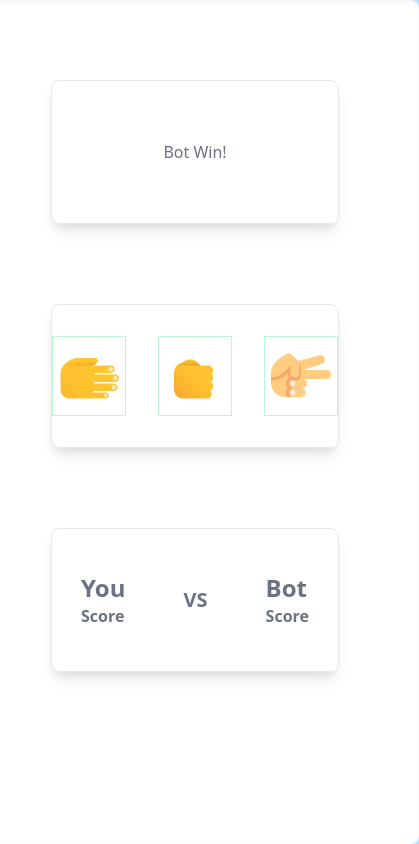
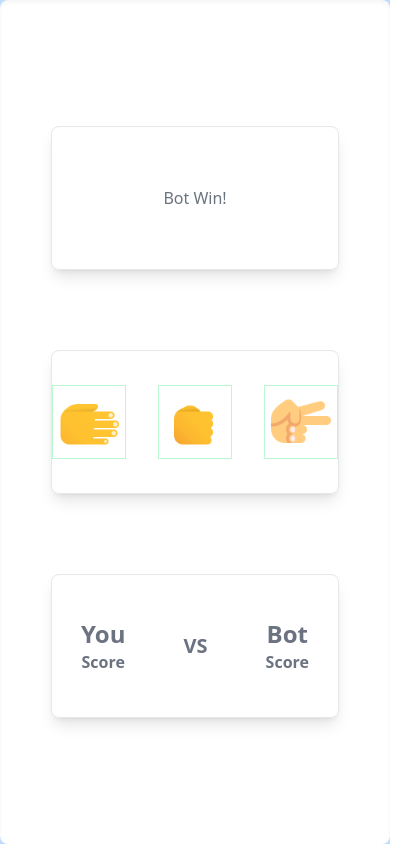
Before and after one commit to Nton23/Rock-Paper-Scissor, a website: page index.html in a window 390 px wide. Shown: the whole page, 419 px wide, since content can reach past the window. Drawn offline with Linux system fonts and the light colour scheme.

Commit message:
Add responsive to the web

```diff
--- a/index.html
+++ b/index.html
@@ -9,47 +9,49 @@
     <title>Rock Paper Scissor</title>
 </head>
 
-<body class="bg-blue-200">
+<body class="">
     <!-- Main Container -->
-    <main class="flex justify-center h-screen md:p-48">
-        <div class="bg-white flex flex-col space-y-20 shadow-inner rounded-lg p-20">
+    <main class="flex justify-center h-screen bg-blue-200 md:p-20">
+        <div class="bg-white flex flex-col justify-center space-y-20 shadow-inner rounded-lg w-full md:p-20">
             <!-- Screen Display -->
-            <section id="screen-display" class="w-full flex justify-center">
+            <section id="screen-display" class="w-full flex justify-center md:h-[30%]">
                 <!-- Screen Display Container -->
-                <div class="border border-gray-200 shadow-lg rounded-lg w-72 h-36 flex justify-center items-center">
-                    <span id="word-display" class="text-gray-500">Bot Win!</span>
+                <div
+                    class="border border-gray-200 shadow-lg rounded-lg w-72 h-36 flex justify-center items-center md:h-full md:w-1/2">
+                    <span id="word-display" class="text-gray-500 md:text-5xl">Bot Win!</span>
                 </div>
             </section>
             <!-- Buttons -->
-            <section id="buttons-container" class="w-full flex justify-center">
+            <section id="buttons-container" class="w-full flex justify-center md:h-[30%]">
                 <!-- Buttons Container -->
                 <div
-                    class="border border-gray-200 shadow-lg rounded-lg flex justify-center items-center space-x-8 w-72 h-36">
-                    <button id="paper" class="border border-green-200 h-20">
+                    class="border border-gray-200 shadow-lg rounded-lg flex justify-center items-center space-x-8 w-72 h-36 md:h-full md:w-1/2 md:justify-around">
+                    <button id="paper" class="border border-green-200 flex justify-center items-center">
                         <img src="images/icons8-paper-hand-96.png" alt="paper-hand" />
                     </button>
-                    <button id="rock" class="border border-green-200 h-20">
+                    <button id="rock" class="border border-green-200 flex justify-center items-center">
                         <img src="images/icons8-rock-hand-96.png" alt="rock-hand" />
                     </button>
-                    <button id="scissor" class="border border-green-200 h-20">
+                    <button id="scissor" class="border border-green-200 flex justify-center items-center">
                         <img src="images/icons8-hand-scissors-96.png" alt="scissors-hand" />
                     </button>
                 </div>
             </section>
             <!-- Score Display -->
-            <section id="score-tracking-display" class="w-full flex justify-center">
+            <section id="score-tracking-display" class="w-full flex justify-center md:h-[30%]">
                 <!-- Score Display Container -->
-                <div class="border border-gray-200 shadow-lg rounded-lg w-72 h-36 flex justify-around items-center">
+                <div
+                    class="border border-gray-200 shadow-lg rounded-lg w-72 h-36 flex justify-around items-center md:h-full md:w-1/2">
                     <!-- 'You' container -->
-                    <div class="flex flex-col text-gray-500 font-bold">
-                        <span class="text-2xl">You</span>
-                        <span>Score</span>
+                    <div class="flex flex-col items-center text-gray-500 font-bold">
+                        <span class="text-2xl md:text-4xl">You</span>
+                        <span class="md:text-xl">Score</span>
                     </div>
-                    <span class="text-gray-500 font-bold text-xl">VS</span>
+                    <span class="text-gray-500 font-bold text-xl md:text-5xl">VS</span>
                     <!-- Bot Container -->
-                    <div class="flex flex-col text-gray-500 font-bold">
-                        <span class="text-2xl">Bot</span>
-                        <span>Score</span>
+                    <div class="flex flex-col items-center text-gray-500 font-bold">
+                        <span class="text-2xl md:text-4xl">Bot</span>
+                        <span class="md:text-xl">Score</span>
                     </div>
                 </div>
             </section>
```
Also changed, not shown: css/style.css.
